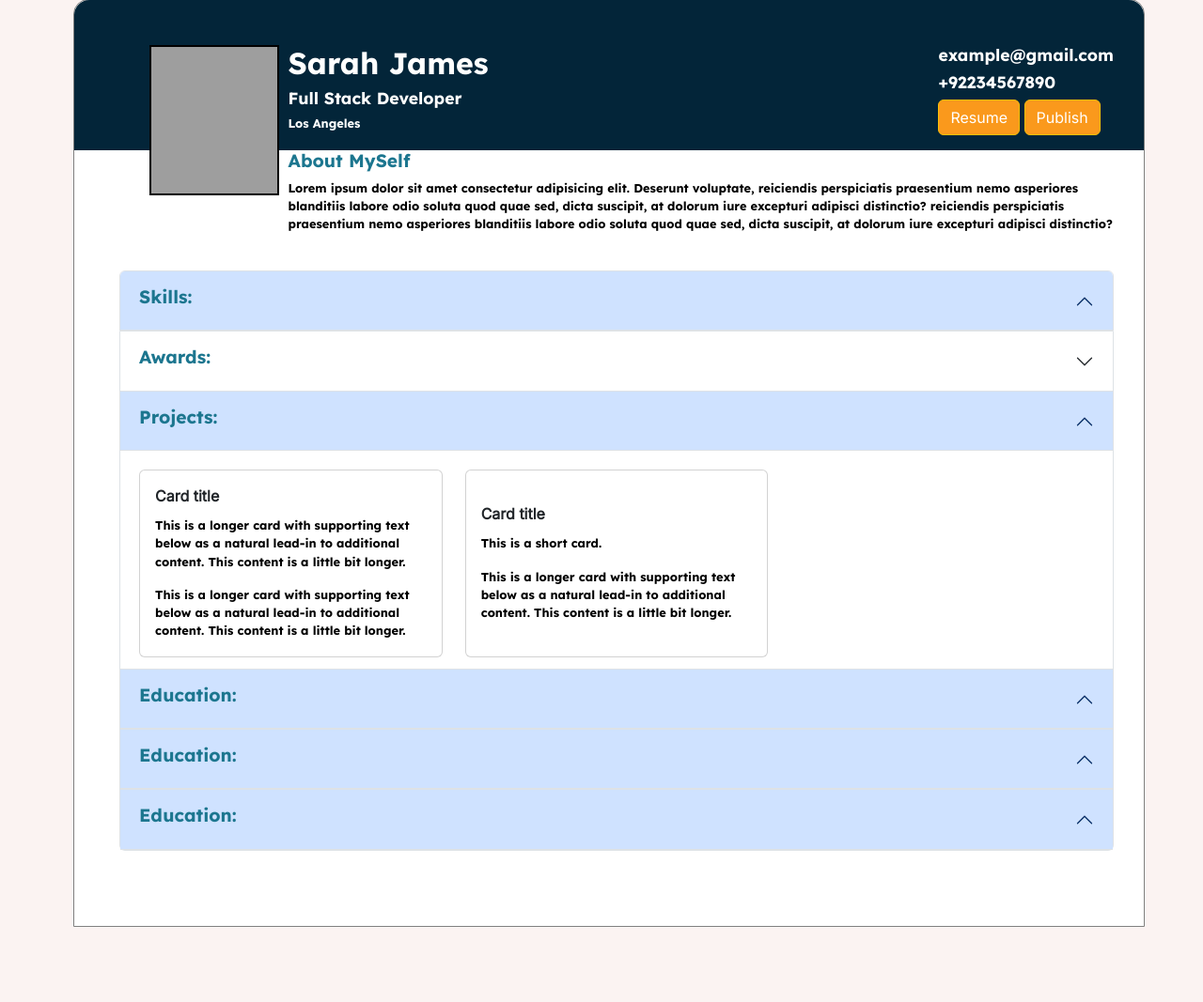
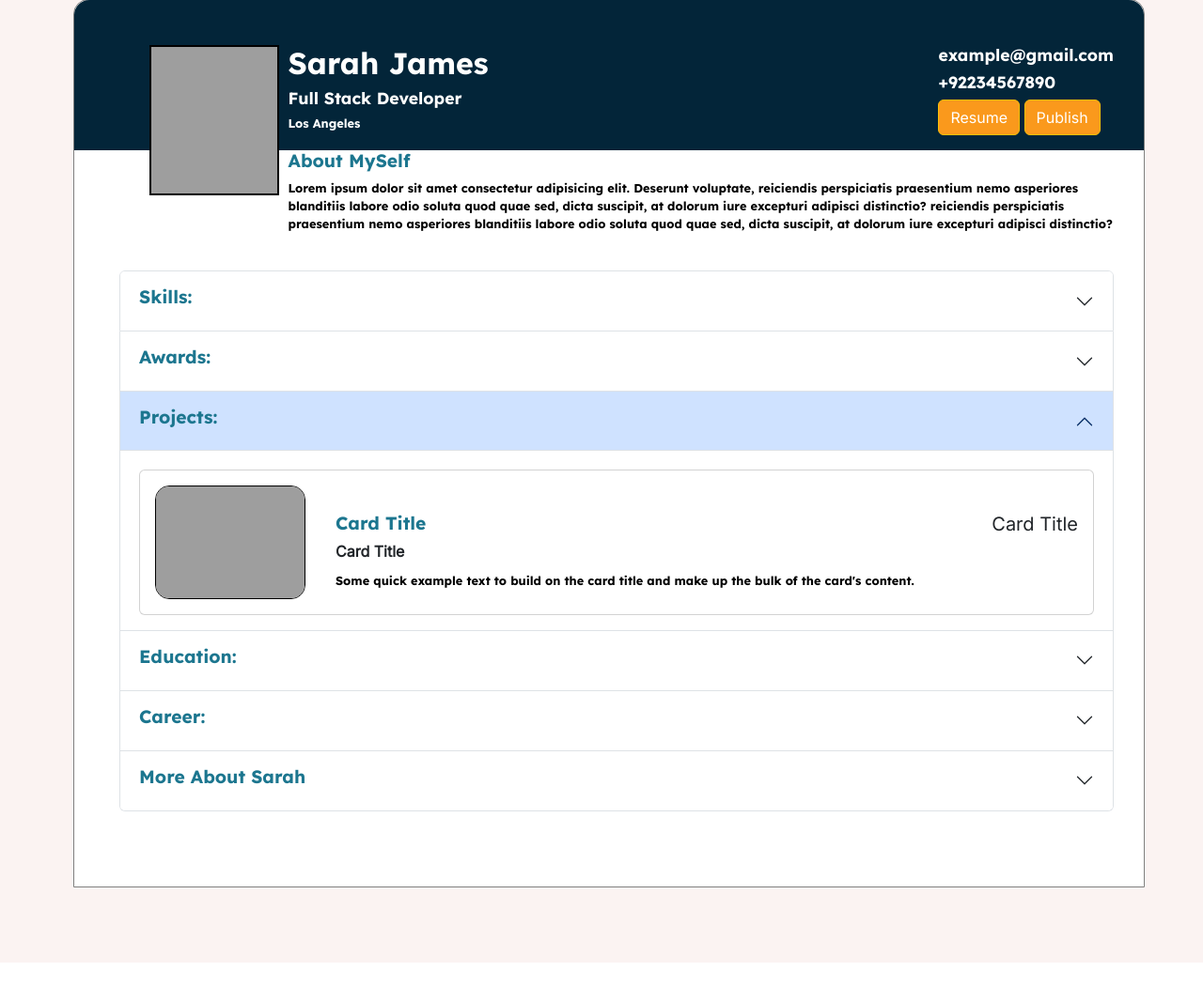
Before and after one commit to aishtomer/TalentHub, a PHP site: page /views/viewProfile.html in a window 1280 px wide, after a click on "Projects:". Shown: the part 129-1196 px from the top of the page at 94% size. After the commit the page ends 1154 px from the top, so only its background shows below. Run offline with PHP 8.4, Linux system fonts and the light colour scheme; some libraries are stand-ins or nearby versions; grey boxes are pictures that could not be loaded.

Commit message:
fixed viewProfile
Fixed viewProfile Dropdowns
Changed cards for Projects

```diff
--- a/public/styles/editProfile.css
+++ b/public/styles/editProfile.css
@@ -118,6 +118,9 @@ a{
 text-decoration: none;
 color: black;
 }
+.card_title ,col-6{
+  text-align: right;
+}
 .card-1{
 text-decoration: none;
 box-shadow: 5px 5px 40px rgba(0, 0, 0, 0.132);
@@ -127,6 +130,7 @@ box-shadow: 5px 5px 20px rgba(0, 0, 0, 0.452);
 
 
 }
+
 /* Extra small devices (phones, 600px and down) */
 @media only screen and (max-width: 600px) {
 h1{
--- a/public/styles/viewProfile.css
+++ b/public/styles/viewProfile.css
@@ -119,6 +119,9 @@ width: 20vh;
 a{
 text-decoration: none;
 color: black;
+}
+.card_title ,col-6{
+  text-align: right;
 }
 .card-1{
 text-decoration: none;
--- a/views/viewProfile.html
+++ b/views/viewProfile.html
@@ -71,7 +71,7 @@
       <div class="accordion" id="accordionPanelsStayOpenExample">
         <div class="accordion-item">
           <h2 class="accordion-header" id="panelsStayOpen-headingOne">
-            <button class="accordion-button" type="button" data-bs-toggle="collapse"
+            <button class="accordion-button collapsed" type="button" data-bs-toggle="collapse"
               data-bs-target="#panelsStayOpen-collapseOne" aria-expanded="true"
               aria-controls="panelsStayOpen-collapseOne">
               <h2>Skills:</h2>
@@ -167,40 +167,35 @@
             aria-labelledby="panelsStayOpen-headingThree">
             <div class="accordion-body">
 
-              <div class="row row-cols-1 row-cols-md-3 g-4">
-                <div class="col">
-                  <div class="card h-100">
-                    <div class="card-body">
-                      <h5 class="card-title">Card title</h5>
-                      <p class="card-text">This is a longer card with supporting text below as a natural lead-in to
-                        additional content. This content is a little bit longer.</p>
-                      <p class="card-text">This is a longer card with supporting text below as a natural lead-in to
-                        additional content. This content is a little bit longer.</p>
-
+              <div class="card">
+                <img src="https://codingyaar.com/wp-content/uploads/bootstrap-4-card-image-left-demo-image.jpg"
+                  class="card-img-top" />
+                <div class="card-body">
+                  <div class="row">
+                    <div class="col-6">
+                      <h5 class="card-title">
+                        <h2>Card Title</h2>
+                      </h5>
+                    </div>
+                    <div class="card_title col-6">
+                      <h5 class="card-title">
+                        <h5>Card Title</h5>
+                      </h5>
                     </div>
                   </div>
+                  <h5 class="card-title">Card Title</h5>
+                  <p class="card-text">
+                    Some quick example text to build on the card title and make up the
+                    bulk of the card's content.
+                  </p>
                 </div>
-                <script src="profile.js"></script>
-
-                <div class="col">
-                  <div class="card h-100">
-                    <div class="card-body">
-                      <h5 class="card-title">Card title</h5>
-                      <p class="card-text">This is a short card.</p>
-                      <p class="card-text">This is a longer card with supporting text below as a natural lead-in to
-                        additional content. This content is a little bit longer.</p>
-
-                    </div>
-                  </div>
-                </div>
-
               </div>
             </div>
           </div>
         </div>
         <div class="accordion-item">
           <h2 class="accordion-header" id="panelsStayOpen-headingFour">
-            <button class="accordion-button" type="button" data-bs-toggle="collapse"
+            <button class="accordion-button collapsed" type="button" data-bs-toggle="collapse"
               data-bs-target="#panelsStayOpen-collapseFour" aria-expanded="true"
               aria-controls="panelsStayOpen-collapseFour">
               <h2>Education:</h2>
@@ -242,10 +237,10 @@
         </div>
         <div class="accordion-item">
           <h2 class="accordion-header" id="panelsStayOpen-headingFive">
-            <button class="accordion-button" type="button" data-bs-toggle="collapse"
+            <button class="accordion-button collapsed" type="button" data-bs-toggle="collapse"
               data-bs-target="#panelsStayOpen-collapseFive" aria-expanded="true"
               aria-controls="panelsStayOpen-collapseFive">
-              <h2>Education:</h2>
+              <h2>Career:</h2>
             </button>
           </h2>
           <div id="panelsStayOpen-collapseFive" class="accordion-collapse collapse"
@@ -284,43 +279,18 @@
         </div>
         <div class="accordion-item">
           <h2 class="accordion-header" id="panelsStayOpen-headingSix">
-            <button class="accordion-button" type="button" data-bs-toggle="collapse"
+            <button class="accordion-button collapsed" type="button" data-bs-toggle="collapse"
               data-bs-target="#panelsStayOpen-collapseSix" aria-expanded="true"
               aria-controls="panelsStayOpen-collapseSix">
-              <h2>Education:</h2>
+              <h2>More About Sarah</h2>
             </button>
           </h2>
           <div id="panelsStayOpen-collapseSix" class="accordion-collapse collapse"
             aria-labelledby="panelsStayOpen-headingSix">
             <div class="accordion-body">
-
-              <div class="row row-cols-1 row-cols-md-3 g-4">
-                <div class="col">
-                  <div class="card h-100">
-                    <div class="card-body">
-                      <h5 class="card-title">Card title</h5>
-                      <p class="card-text">This is a longer card with supporting text below as a natural lead-in to
-                        additional content. This content is a little bit longer.</p>
-                      <p class="card-text">This is a longer card with supporting text below as a natural lead-in to
-                        additional content. This content is a little bit longer.</p>
-
-                    </div>
-                  </div>
-                </div>
-
-                <div class="col">
-                  <div class="card h-100">
-                    <div class="card-body">
-                      <h5 class="card-title">Card title</h5>
-                      <p class="card-text">This is a short card.</p>
-                      <p class="card-text">This is a longer card with supporting text below as a natural lead-in to
-                        additional content. This content is a little bit longer.</p>
-
-                    </div>
-                  </div>
-                </div>
-
-              </div>
+              <p>
+                Lorem ipsum dolor sit amet consectetur adipisicing elit. Unde dolores illo molestiae. Quisquam, ratione deleniti quis voluptatum quia eveniet hic nostrum vero obcaecati recusandae minus dolorum aperiam consequuntur, esse corrupti.
+              </p>
             </div>
           </div>
         </div>
```
Also changed, not shown: views/editProfile.html (+61 -46 lines).
